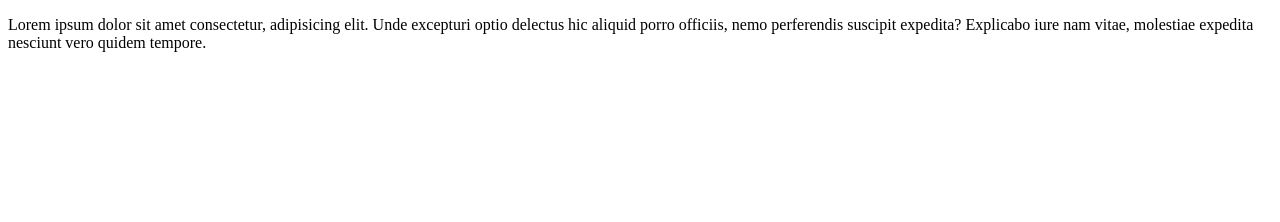
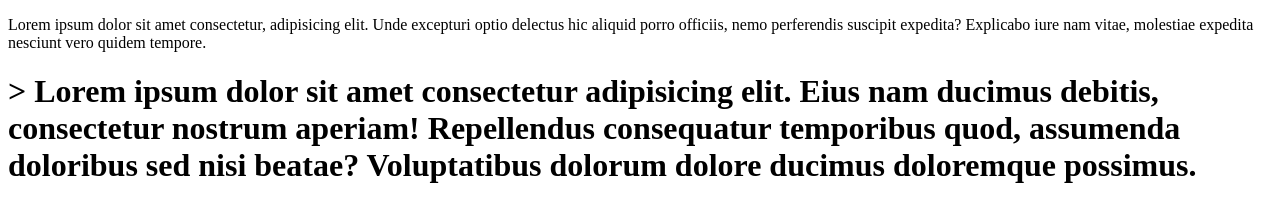
Before and after one commit to agungw24/cob, a plain HTML site: page index.html in a window 1280 px wide. Drawn offline with Linux system fonts and the light colour scheme.

Commit message:
menambah index

```diff
--- a/index.html
+++ b/index.html
@@ -14,6 +14,9 @@
         officiis, nemo perferendis suscipit expedita? Explicabo iure nam vitae, molestiae expedita nesciunt vero quidem
         tempore.
     </p>
+    <h1 style="red" <i class="fa fa-reddit-alien" aria-hidden="true"></i> > Lorem ipsum dolor sit amet consectetur
+        adipisicing elit. Eius nam ducimus debitis, consectetur nostrum aperiam! Repellendus consequatur temporibus
+        quod, assumenda doloribus sed nisi beatae? Voluptatibus dolorum dolore ducimus doloremque possimus.</h1>
 
 </body>
 
```
